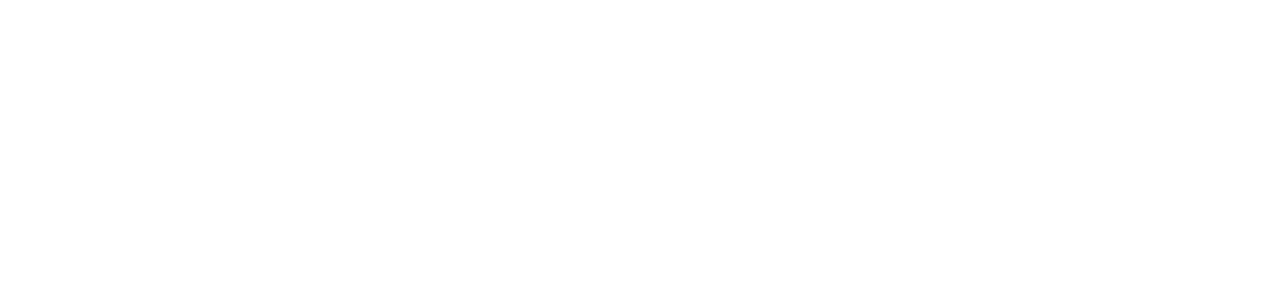
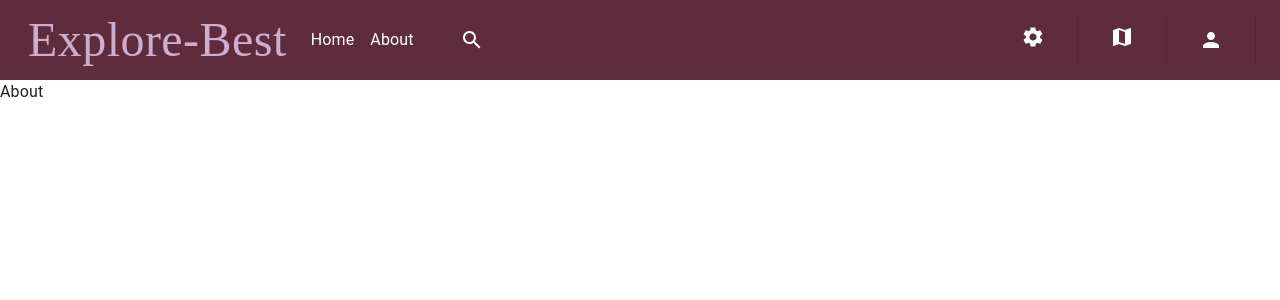
Before and after one commit to HKBrianNg/explore-best, a React (Create React App) app: page /about in a window 1280 px wide. Before the commit this address had no page. Shown: the top 300 px of the page. Built offline with nearby package versions, Linux system fonts and the light colour scheme; a web font is replaced by a local one.

Commit message:
V1.0.21 Replace Add by Map function. Add About page.

```diff
--- a/src/App.js
+++ b/src/App.js
@@ -3,6 +3,7 @@ import { useEffect } from "react"
 import { Routes, Route } from 'react-router-dom'
 import { theme } from './styles/theme/index'
 import Home from './components/home/Home'
+import About from './components/about/About'
 import Map from './components/map/Map'
 import PlayVideo from './components/videos/PlayVideo'
 import VideoSetup from './components/setup/VideoSetup'
@@ -16,7 +17,7 @@ import { MapContextProvider } from './context/MapContext'
 function App() {
 
   useEffect(() => {
-    document.title = 'explore-best v1.0.20'
+    document.title = 'explore-best v1.0.21'
   }, [])
 
   return (
@@ -28,6 +29,7 @@ function App() {
             <MapContextProvider>
               <Routes>
                 <Route path="/" element={<Home />} />
+                <Route path="/about" element={<About />} />
                 <Route path="/map" element={<Map />} />
                 <Route path="/video/:id" element={<PlayVideo />} />
                 <Route path="/video/add/:id" element={<VideoSetup />} />
--- /dev/null
+++ b/src/components/about/About.js
@@ -0,0 +1,13 @@
+import Navbar from '../navbar/Navbar'
+
+
+function About() {
+    return (
+        <>
+            <Navbar />
+            <div>About</div>
+        </>
+    )
+}
+
+export default About
--- a/src/components/navbar/Navbar.js
+++ b/src/components/navbar/Navbar.js
@@ -21,14 +21,14 @@ const LogoTypography = styled(Typography)(() => ({
 const Mobile = ({ isMobile }) => {
     return (
         <>
+            <IconButton sx={{ color: Colors.white }}>
+                <MenuIcon />
+            </IconButton>
             <Link to='/' style={{ color: Colors.secondary, textDecoration: 'none', }}>
-                <IconButton sx={{ color: Colors.white }}>
-                    <MenuIcon />
-                </IconButton>
+                <LogoTypography textAlign={"center"} >
+                    Explore-Best
+                </LogoTypography>
             </Link>
-            <LogoTypography textAlign={"center"} >
-                Explore-Best
-            </LogoTypography>
             <IconButton sx={{ color: Colors.white }}>
                 <SearchIcon />
             </IconButton>
@@ -56,8 +56,8 @@ const Desktop = ({ isMobile }) => {
                 <Link to='/' style={{ color: Colors.white, textDecoration: 'none', }}>
                     <ListItemText primary="Home" primaryTypographyProps={{ mr: 2 }} />
                 </Link>
-                <Link to='/map' style={{ color: Colors.white, textDecoration: 'none' }}>
-                    <ListItemText primary="Map" />
+                <Link to='/about' style={{ color: Colors.white, textDecoration: 'none' }}>
+                    <ListItemText primary="About" />
                 </Link>
                 <ListItemButton>
                     <ListItemIcon sx={{ color: Colors.white, ml: '30px' }}>
--- a/src/components/navbar/actions.js
+++ b/src/components/navbar/actions.js
@@ -1,5 +1,5 @@
 import SettingsIcon from '@mui/icons-material/Settings';
-import AddCircleOutlineIcon from '@mui/icons-material/AddCircleOutline';
+import MapIcon from '@mui/icons-material/Map';
 import PersonIcon from '@mui/icons-material/Person'
 import { ListItemButton, ListItemIcon, Divider } from '@mui/material'
 import { Colors } from '../../styles/theme'
@@ -56,8 +56,8 @@ function Actions({ isMobile }) {
                             display: 'flex', justifyContent: 'center',
                             color: Colors.white,
                         }}>
-                        <Link to='/video/add/0' style={{ color: Colors.white, textDecoration: 'none', }}>
-                            <AddCircleOutlineIcon />
+                        <Link to='/map' style={{ color: Colors.white, textDecoration: 'none', }}>
+                            <MapIcon />
                         </Link>
                     </ListItemIcon>
                 </ListItemButton>
```
Also changed, not shown: src/ReleaseNote.txt.
